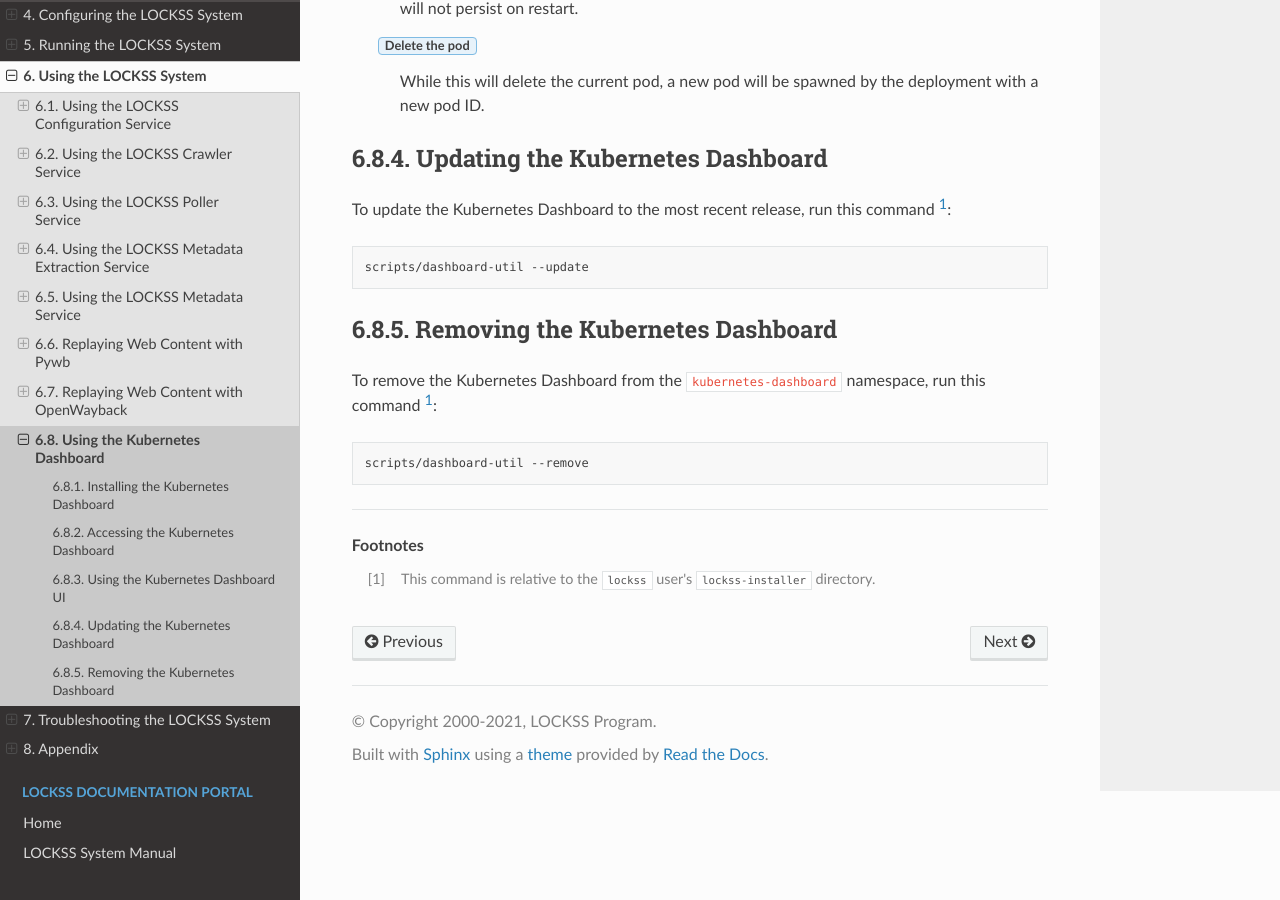
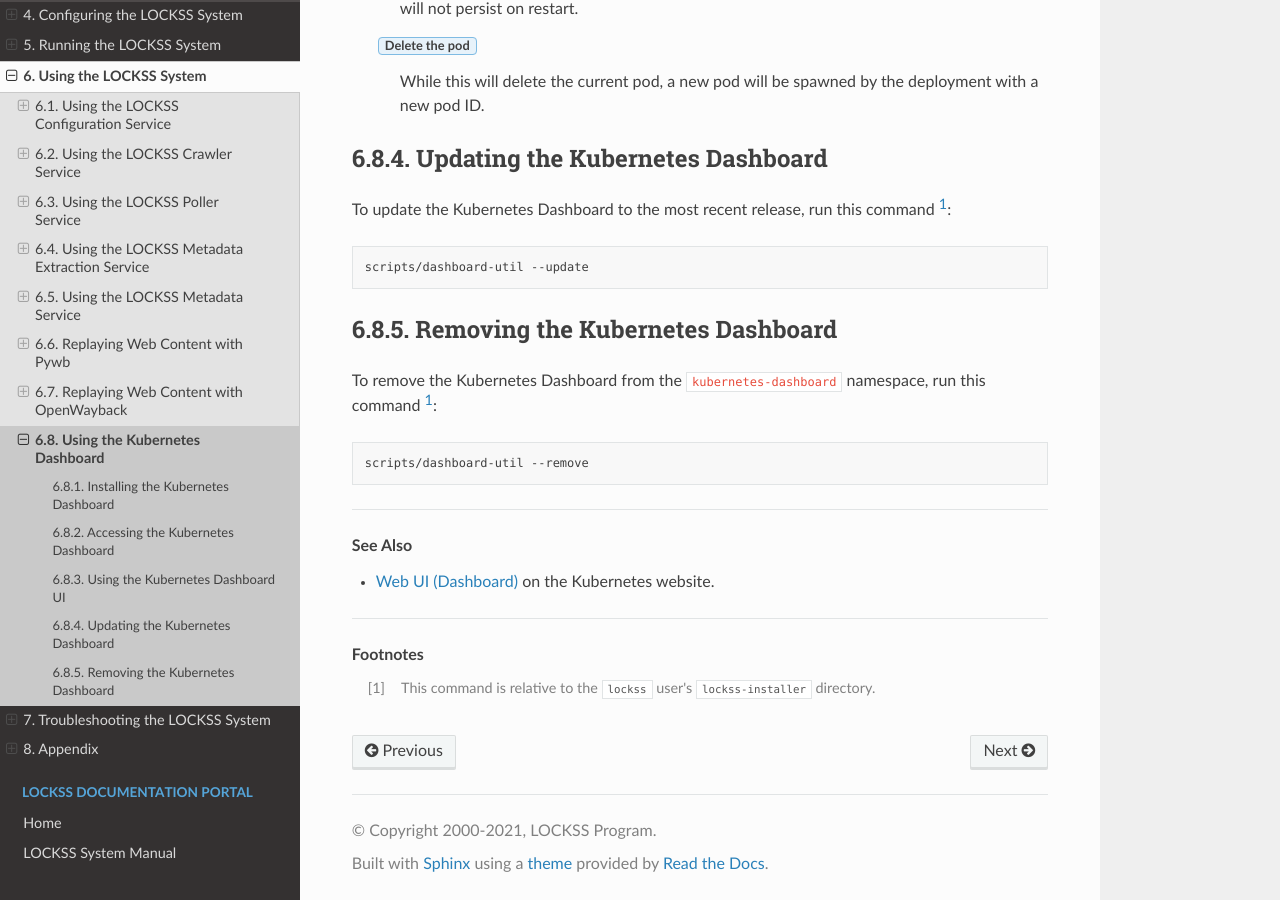
Before and after one commit to lockss/lockss-rtd-manual, a Sphinx documentation site: the page built from docs/using/dashboard.rst, in a window 1280 px wide and 900 px high, scrolled down 1679 px. Built offline with Sphinx 7.4.7 and the Read the Docs theme 2.0.0, drawn with Linux system fonts in a browser that asks for light colours.

Commit message:
Add link to Kubernetes docs

```diff
--- a/docs/using/dashboard.rst
+++ b/docs/using/dashboard.rst
@@ -96,6 +96,12 @@ To remove the Kubernetes Dashboard from the ``kubernetes-dashboard`` namespace,
 
 ----
 
+.. rubric:: See Also
+
+*  `Web UI (Dashboard) <https://kubernetes.io/docs/tasks/access-application-cluster/web-ui-dashboard/>`_ on the Kubernetes website.
+
+----
+
 .. rubric:: Footnotes
 
 .. [#fn1]
```
